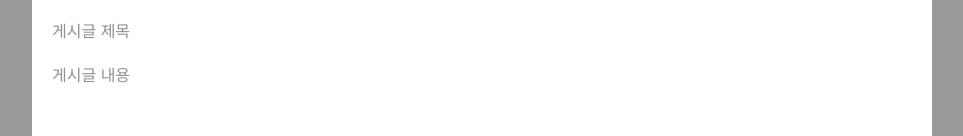
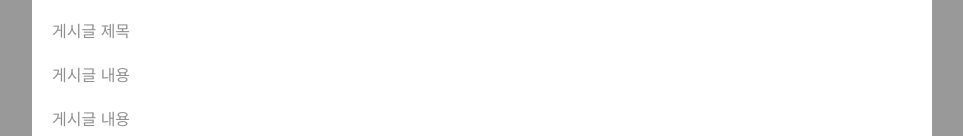
Before and after one commit to final-project-temporaryName/finalProject-FE, a Next.js app: page /flow/art in a window 1280 px wide. Shown: the part 661-797 px from the top of the page, without its empty margins (158-1121 px from the left). Built offline with nearby package versions, Linux system fonts and the light colour scheme.

Commit message:
fix: 모달 하부 의도하지 않은 여백 제거 및 게시글 내용이 길어질 시 댓글 컴포넌트가 없어지는 문제 해결

```diff
--- a/src/app/(root-modal)/ArtModal/ArtModal.tsx
+++ b/src/app/(root-modal)/ArtModal/ArtModal.tsx
@@ -31,14 +31,21 @@ export default function ArtModal() {
   return (
     <Modal.Container onClickClose={onClickClose} classname="artModalContainer">
       <Modal.ArtHeader onClickClose={onClickClose} />
-      <Modal.Body classname="h-full text-[#8f8f8f] p-10">
-        <SlideContainer imageUrlList={imageUrlList} />
-        <div className="flex flex-col gap-20 p-10 pt-20">
-          <p>게시글 제목</p>
-          <p>게시글 내용</p>
+      <Modal.Body classname="h-full flex flex-col justify-between">
+        <div className="p-10 text-[#8f8f8f]">
+          <SlideContainer imageUrlList={imageUrlList} />
+          <div className="flex flex-col gap-20 p-10 pt-20">
+            <p>게시글 제목</p>
+            <p>게시글 내용</p>
+            <p>게시글 내용</p>
+            <p>게시글 내용</p>
+            <p>게시글 내용</p>
+            <p>게시글 내용</p>
+            <p>게시글 내용</p>
+          </div>
         </div>
+        <CommentContainer likeCount={1100} commentCount={3} artworkStatus="SELLING" />
       </Modal.Body>
-      <CommentContainer likeCount={1100} commentCount={3} artworkStatus="SELLING" />
     </Modal.Container>
   );
 }
--- a/src/components/Comment/CommentContainer.tsx
+++ b/src/components/Comment/CommentContainer.tsx
@@ -103,7 +103,7 @@ function CommentContainer({ likeCount, commentCount, artworkStatus }: CommentCon
         className={
           isCommentClicked
             ? 'h-auto w-full min-w-360 rounded-t-sm bg-gray-1 shadow-top'
-            : 'h-55 w-full min-w-360 overflow-y-hidden rounded-t-sm bg-gray-1 shadow-top'
+            : 'h-80 w-full min-w-360 overflow-y-hidden rounded-t-sm bg-gray-1 shadow-top'
         }
       >
         <div className="ml-20 flex gap-5">
@@ -138,6 +138,7 @@ function CommentContainer({ likeCount, commentCount, artworkStatus }: CommentCon
             </p>
           </button>
         </div>
+        {
           <div className="flex flex-col p-20 pb-7">
             {data &&
               data.length > 0 &&
@@ -152,6 +153,7 @@ function CommentContainer({ likeCount, commentCount, artworkStatus }: CommentCon
                 </div>
               ))}
           </div>
+        }
 
         <form className="flex items-center gap-13 p-20 pb-36" onSubmit={handleSubmit(onValid)}>
           <input
```
Lines whose indentation alone changed are shown as unchanged.
